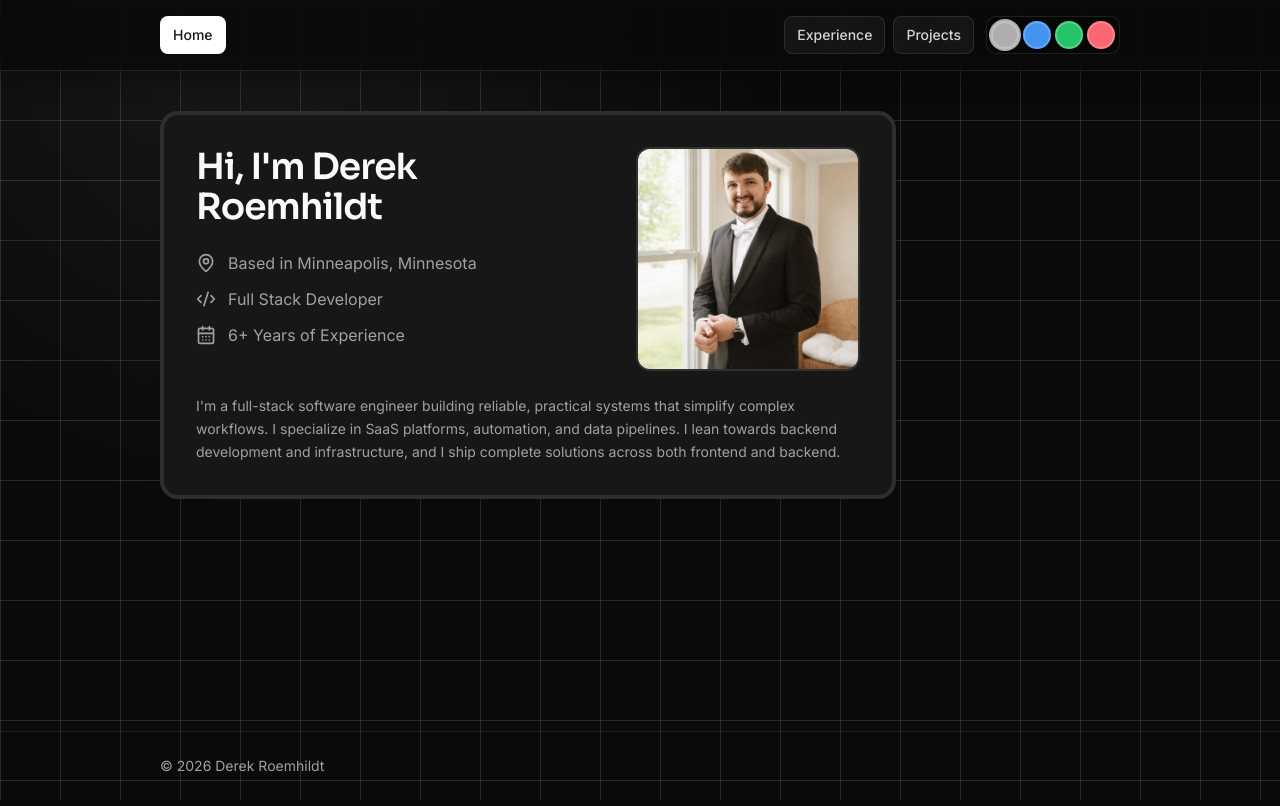
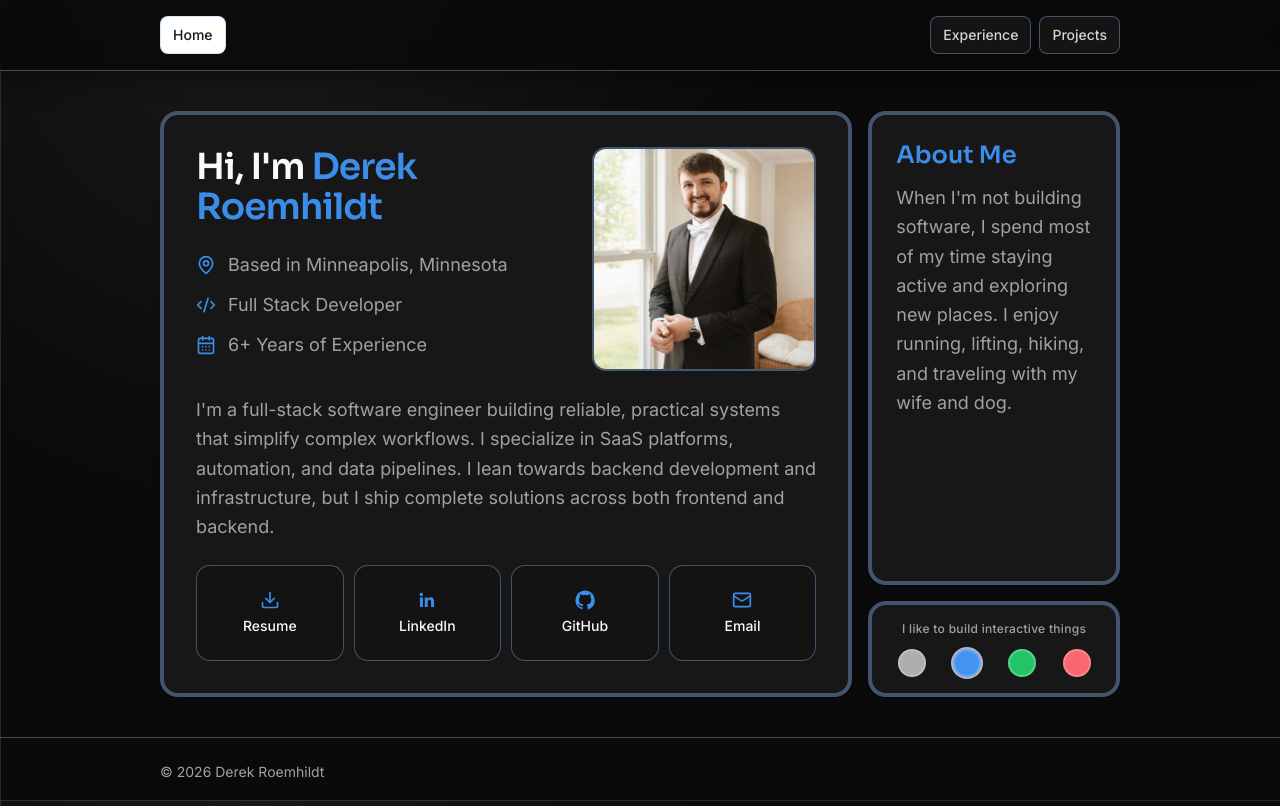
Before and after one commit to Droem19/derek-dev-website, a React (Vite) app in the folder apps/ui/: page / in a window 1280 px wide. Built offline with nearby package versions, Linux system fonts and the light colour scheme.

Commit message:
Update Home Page

```diff
--- a/apps/ui/src/layouts/root-layout.tsx
+++ b/apps/ui/src/layouts/root-layout.tsx
@@ -1,4 +1,4 @@
-import { useEffect, useState } from 'react';
+import { useEffect } from 'react';
 import { NavLink, Outlet } from 'react-router-dom';
 
 import faviconIco from '../../resources/favicon.ico';
@@ -21,8 +21,6 @@ function isOutlineColorId(value: string): value is OutlineColorId {
 }
 
 export function RootLayout() {
-    const [outlineColor, setOutlineColor] = useState<OutlineColorId>('gray');
-
     useEffect(() => {
         document.title = 'Derek Roemhildt';
 
@@ -43,10 +41,10 @@ export function RootLayout() {
                           : storedOutlineColor;
 
         if (normalizedStoredColor && isOutlineColorId(normalizedStoredColor)) {
-            setOutlineColor(normalizedStoredColor);
             document.documentElement.dataset.outlineColor = normalizedStoredColor;
         } else {
-            document.documentElement.dataset.outlineColor = 'gray';
+            document.documentElement.dataset.outlineColor = 'blue';
+            localStorage.setItem(OUTLINE_COLOR_STORAGE_KEY, 'blue');
         }
 
         const setFavicon = (selector: string, href: string, type?: string) => {
@@ -81,11 +79,6 @@ export function RootLayout() {
         setFavicon('link[rel="icon"]:not([sizes])', faviconIco, 'image/x-icon');
     }, []);
 
-    useEffect(() => {
-        document.documentElement.dataset.outlineColor = outlineColor;
-        localStorage.setItem(OUTLINE_COLOR_STORAGE_KEY, outlineColor);
-    }, [outlineColor]);
-
     return (
         <div className="flex min-h-svh flex-col text-foreground">
             <header className="sticky top-0 z-20 border-b border-border bg-zinc-950/80 shadow-[0_8px_24px_rgb(0_0_0/0.35)] backdrop-blur-xl">
@@ -93,31 +86,10 @@ export function RootLayout() {
                     <nav aria-label="Home navigation" className="flex items-center gap-2">
                         <NavItem to="/">Home</NavItem>
                     </nav>
-                    <div className="flex items-center gap-3">
-                        <nav aria-label="Main navigation" className="flex items-center gap-2">
-                            <NavItem to="/experience">Experience</NavItem>
-                            <NavItem to="/projects">Projects</NavItem>
-                        </nav>
-                        <fieldset
-                            aria-label="Outline color selector"
-                            className="flex items-center gap-1 rounded-lg border border-border bg-black/20 p-1"
-                        >
-                            <legend className="sr-only">Outline color selector</legend>
-                            {OUTLINE_COLORS.map((color) => (
-                                <button
-                                    aria-label={`Set outline color to ${color.label}`}
-                                    className={[
-                                        'h-7 w-7 rounded-full border-2 transition-transform hover:scale-105 focus-visible:outline-none focus-visible:ring-2 focus-visible:ring-ring/60',
-                                        `outline-color-${color.id}`,
-                                        outlineColor === color.id ? 'ring-2 ring-foreground/70' : 'ring-0',
-                                    ].join(' ')}
-                                    key={color.id}
-                                    onClick={() => setOutlineColor(color.id)}
-                                    type="button"
-                                />
-                            ))}
-                        </fieldset>
-                    </div>
+                    <nav aria-label="Main navigation" className="flex items-center gap-2">
+                        <NavItem to="/experience">Experience</NavItem>
+                        <NavItem to="/projects">Projects</NavItem>
+                    </nav>
                 </div>
             </header>
 
--- a/apps/ui/src/pages/home.tsx
+++ b/apps/ui/src/pages/home.tsx
@@ -1,7 +1,33 @@
-import { CalendarDays, Code2, MapPin } from 'lucide-react';
+import { CalendarDays, Code2, Download, Mail, MapPin } from 'lucide-react';
+import { useState } from 'react';
+import type { ComponentType, SVGProps } from 'react';
+import { Card, CardContent } from '@/components/card';
+import resumePdf from '../../resources/derek-roemhildt-resume.pdf';
+import profilePicture from '../../resources/profile-picture.png';
 
-import { Card, CardContent } from '@/components/card';
-import profilePicture from '../../resources/profile-picture.png';
+const OUTLINE_COLOR_STORAGE_KEY = 'outline-color';
+
+const OUTLINE_COLORS = [
+    { id: 'gray', label: 'Gray' },
+    { id: 'blue', label: 'Blue' },
+    { id: 'green', label: 'Green' },
+    { id: 'red', label: 'Red' },
+] as const;
+
+type OutlineColorId = (typeof OUTLINE_COLORS)[number]['id'];
+
+function isOutlineColorId(value: string): value is OutlineColorId {
+    return OUTLINE_COLORS.some((color) => color.id === value);
+}
+
+function getInitialOutlineColor(): OutlineColorId {
+    if (typeof window === 'undefined') {
+        return 'blue';
+    }
+
+    const storedOutlineColor = localStorage.getItem(OUTLINE_COLOR_STORAGE_KEY);
+    return storedOutlineColor && isOutlineColorId(storedOutlineColor) ? storedOutlineColor : 'blue';
+}
 
 function getYearsOfExperience(startDate = new Date(2019, 4, 1)): number {
     const now = new Date();
@@ -12,29 +38,47 @@ function getYearsOfExperience(startDate = new Date(2019, 4, 1)): number {
 }
 
 export function HomePage() {
+    const [outlineColor, setOutlineColor] = useState<OutlineColorId>(getInitialOutlineColor);
+
+    const handleEmailClick = () => {
+        if (typeof navigator !== 'undefined' && navigator.clipboard?.writeText) {
+            navigator.clipboard.writeText('droemhildt28@gmail.com').catch(() => {
+                // Clipboard can fail due to browser permissions; mailto still works.
+            });
+        }
+    };
+
+    const handleOutlineColorClick = (color: OutlineColorId) => {
+        setOutlineColor(color);
+        document.documentElement.dataset.outlineColor = color;
+        localStorage.setItem(OUTLINE_COLOR_STORAGE_KEY, color);
+    };
+
     return (
         <section className="mx-auto w-full max-w-5xl px-4 py-10 sm:px-6 lg:px-8">
-            <section className="max-w-[46rem]">
+            <section className="grid items-start gap-4 lg:grid-cols-[minmax(0,2.2fr)_minmax(13.5rem,0.8fr)] lg:items-stretch">
                 <Card className="rounded-2xl">
                     <CardContent className="space-y-6 p-6 sm:p-8">
                         <div className="flex flex-col gap-6 md:flex-row md:items-start md:justify-between">
                             <div className="space-y-6">
                                 <h1 className="text-3xl font-semibold tracking-tight sm:text-4xl">
-                                    <span className="block">Hi, I&apos;m Derek</span>
-                                    <span className="block">Roemhildt</span>
+                                    <span className="block">
+                                        Hi, I&apos;m <span className="text-ring">Derek</span>
+                                    </span>
+                                    <span className="block text-ring">Roemhildt</span>
                                 </h1>
 
-                                <div className="space-y-3 text-muted-foreground">
+                                <div className="space-y-3 text-base text-muted-foreground sm:text-lg">
                                     <p className="flex items-center gap-3">
-                                        <MapPin className="h-5 w-5 shrink-0" />
+                                        <MapPin className="h-5 w-5 shrink-0 text-ring" />
                                         <span>Based in Minneapolis, Minnesota</span>
                                     </p>
                                     <p className="flex items-center gap-3">
-                                        <Code2 className="h-5 w-5 shrink-0" />
+                                        <Code2 className="h-5 w-5 shrink-0 text-ring" />
                                         <span>Full Stack Developer</span>
                                     </p>
                                     <p className="flex items-center gap-3">
-                                        <CalendarDays className="h-5 w-5 shrink-0" />
+                                        <CalendarDays className="h-5 w-5 shrink-0 text-ring" />
                                         <span>{getYearsOfExperience()}+ Years of Experience</span>
                                     </p>
                                 </div>
@@ -47,15 +91,111 @@ export function HomePage() {
                             />
                         </div>
 
-                        <p className="text-sm leading-relaxed text-muted-foreground">
+                        <p className="text-base leading-relaxed text-muted-foreground sm:text-lg">
                             I&apos;m a full-stack software engineer building reliable, practical systems that simplify
                             complex workflows. I specialize in SaaS platforms, automation, and data pipelines. I lean
-                            towards backend development and infrastructure, and I ship complete solutions across both
+                            towards backend development and infrastructure, but I ship complete solutions across both
                             frontend and backend.
                         </p>
+
+                        <div className="grid grid-cols-2 gap-2.5 sm:grid-cols-4">
+                            <SocialLinkButton download href={resumePdf} icon={Download} label="Resume" />
+                            <SocialLinkButton
+                                href="https://www.linkedin.com/in/droemhildt"
+                                icon={LinkedInIcon}
+                                label="LinkedIn"
+                            />
+                            <SocialLinkButton href="https://github.com/Droem19" icon={GitHubIcon} label="GitHub" />
+                            <SocialLinkButton
+                                href="mailto:droemhildt28@gmail.com"
+                                icon={Mail}
+                                label="Email"
+                                onClick={handleEmailClick}
+                            />
+                        </div>
                     </CardContent>
                 </Card>
+
+                <div className="flex h-full flex-col gap-4">
+                    <Card className="rounded-2xl lg:flex-1">
+                        <CardContent className="space-y-3 p-6 lg:h-full">
+                            <h2 className="text-xl font-semibold text-ring sm:text-2xl">About Me</h2>
+                            <p className="text-base leading-relaxed text-muted-foreground sm:text-lg">
+                                When I&apos;m not building software, I spend most of my time staying active and
+                                exploring new places. I enjoy running, lifting, hiking, and traveling with my wife and
+                                dog.
+                            </p>
+                        </CardContent>
+                    </Card>
+
+                    <Card className="rounded-2xl">
+                        <CardContent className="p-4">
+                            <fieldset aria-label="Outline color selector" className="space-y-3">
+                                <legend className="text-center text-xs font-medium tracking-wide text-muted-foreground">
+                                    I like to build interactive things
+                                </legend>
+                                <div className="grid grid-cols-4 place-items-center gap-2">
+                                    {OUTLINE_COLORS.map((color) => (
+                                        <button
+                                            aria-label={`Set outline color to ${color.label}`}
+                                            className={[
+                                                'h-7 w-7 rounded-full border-2 transition-transform hover:scale-105 focus-visible:outline-none focus-visible:ring-2 focus-visible:ring-ring/60',
+                                                `outline-color-${color.id}`,
+                                                outlineColor === color.id ? 'ring-2 ring-foreground/70' : 'ring-0',
+                                            ].join(' ')}
+                                            key={color.id}
+                                            onClick={() => handleOutlineColorClick(color.id)}
+                                            type="button"
+                                        />
+                                    ))}
+                                </div>
+                            </fieldset>
+                        </CardContent>
+                    </Card>
+                </div>
             </section>
         </section>
     );
 }
+
+type SocialLinkButtonProps = {
+    label: string;
+    href: string;
+    icon: ComponentType<SVGProps<SVGSVGElement>>;
+    download?: boolean;
+    onClick?: () => void;
+};
+
+function SocialLinkButton({ download, href, icon: Icon, label, onClick }: SocialLinkButtonProps) {
+    const isMailTo = href.startsWith('mailto:');
+
+    return (
+        <a
+            className="group flex min-h-20 w-full flex-col items-center justify-center gap-1.5 rounded-xl border border-border bg-black/15 px-2.5 py-2.5 text-xs font-medium text-foreground transition-colors hover:border-ring hover:bg-black/25 focus-visible:outline-none focus-visible:ring-2 focus-visible:ring-ring/70 sm:min-h-24 sm:text-sm"
+            download={download}
+            href={href}
+            onClick={onClick}
+            rel={isMailTo ? undefined : 'noreferrer'}
+            target={isMailTo || download ? undefined : '_blank'}
+        >
+            <Icon className="h-5 w-5 text-ring transition-transform group-hover:scale-105" />
+            <span>{label}</span>
+        </a>
+    );
+}
+
+function LinkedInIcon(props: SVGProps<SVGSVGElement>) {
+    return (
+        <svg aria-hidden="true" fill="currentColor" viewBox="0 0 24 24" {...props}>
+            <path d="M20.45 20.45h-3.56v-5.57c0-1.33-.03-3.05-1.86-3.05-1.86 0-2.14 1.45-2.14 2.95v5.67H9.33V9h3.41v1.56h.05c.48-.9 1.64-1.86 3.37-1.86 3.61 0 4.28 2.37 4.28 5.46v6.29ZM5.31 7.43a2.06 2.06 0 1 1 0-4.11 2.06 2.06 0 0 1 0 4.11ZM7.09 20.45H3.53V9h3.56v11.45Z" />
+        </svg>
+    );
+}
+
+function GitHubIcon(props: SVGProps<SVGSVGElement>) {
+    return (
+        <svg aria-hidden="true" fill="currentColor" viewBox="0 0 24 24" {...props}>
+            <path d="M12 .5A11.5 11.5 0 0 0 .5 12.16c0 5.12 3.32 9.45 7.92 10.98.58.11.8-.26.8-.57v-2.02c-3.22.72-3.9-1.4-3.9-1.4-.53-1.37-1.3-1.74-1.3-1.74-1.07-.75.08-.74.08-.74 1.18.08 1.8 1.24 1.8 1.24 1.05 1.82 2.75 1.3 3.42.99.1-.77.4-1.3.74-1.6-2.57-.3-5.27-1.31-5.27-5.85 0-1.3.45-2.36 1.19-3.19-.12-.3-.52-1.5.11-3.13 0 0 .97-.32 3.18 1.22a10.9 10.9 0 0 1 5.8 0c2.2-1.54 3.17-1.22 3.17-1.22.64 1.64.24 2.84.12 3.13.74.83 1.18 1.89 1.18 3.19 0 4.55-2.7 5.55-5.28 5.84.42.37.8 1.08.8 2.18v3.23c0 .32.2.69.8.57a11.67 11.67 0 0 0 7.92-10.98A11.5 11.5 0 0 0 12 .5Z" />
+        </svg>
+    );
+}
```
Also changed, not shown: 1 other file (tests, documents, lock files or other folders).
